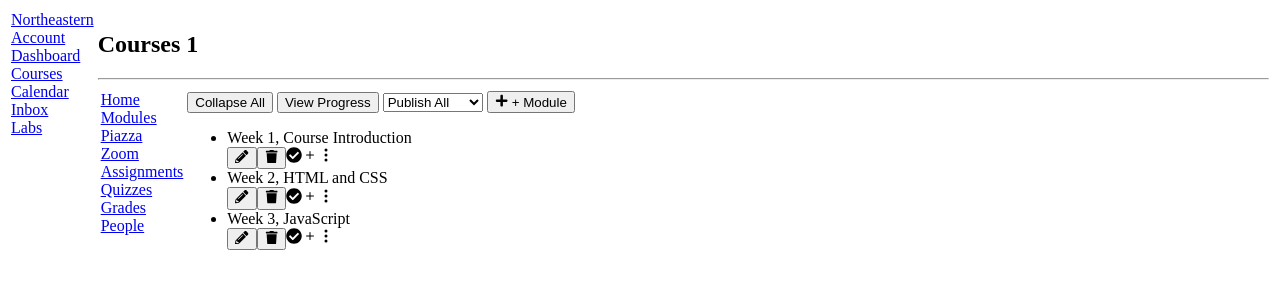
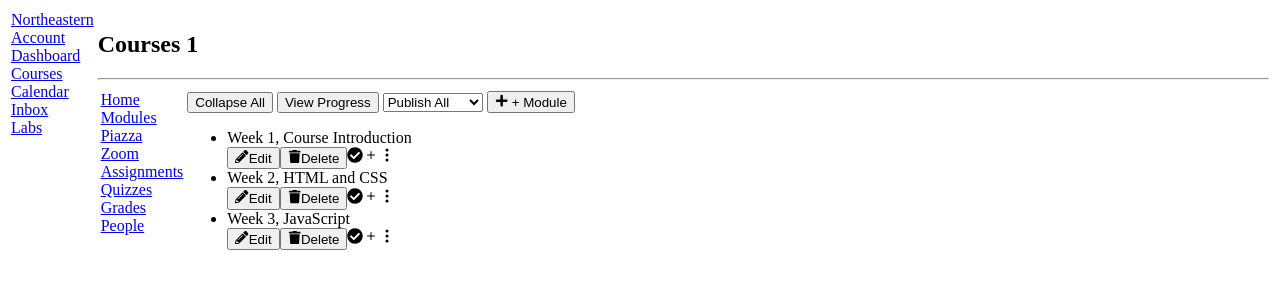
Before and after one commit to liuminjing2021cloud/webdev-client, a Next.js app: page /courses/1/modules in a window 1280 px wide. Shown: the top 300 px of the page. Built offline with nearby package versions, Linux system fonts and the light colour scheme.

Commit message:
Expose module action labels

```diff
--- a/app/(kambaz)/courses/[cid]/modules/ModuleControlButtons.tsx
+++ b/app/(kambaz)/courses/[cid]/modules/ModuleControlButtons.tsx
@@ -21,6 +21,7 @@ export default function ModuleControlButtons({
         onClick={() => editModule(moduleId)}
       >
         <FaPencilAlt className="cursor-pointer text-blue-600" title="Edit module" />
+        <span className="sr-only">Edit</span>
       </button>
       <button
         id={`wd-delete-module-${moduleId}`}
@@ -30,6 +31,7 @@ export default function ModuleControlButtons({
         onClick={() => deleteModule(moduleId)}
       >
         <FaTrash className="cursor-pointer text-red-600" title="Delete module" />
+        <span className="sr-only">Delete</span>
       </button>
       <FaCheckCircle className="text-green-600" title="Published module" />
       <BsPlus className="text-3xl" title="Add item" />
```
